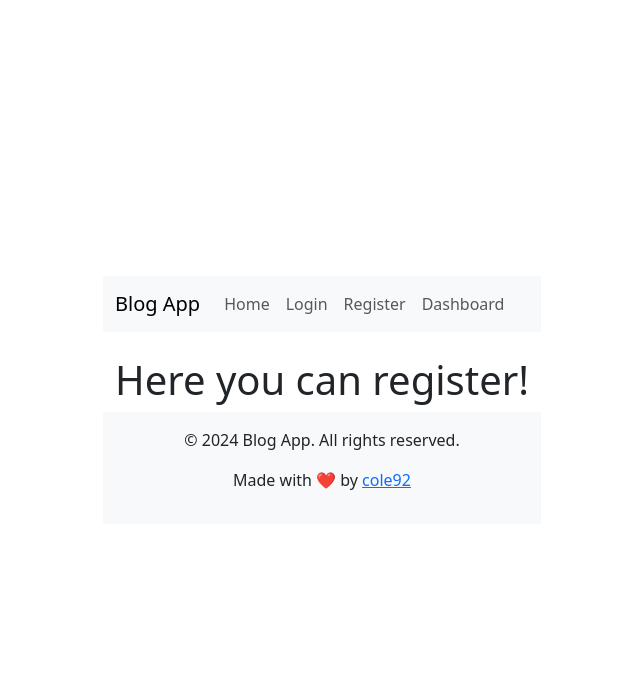
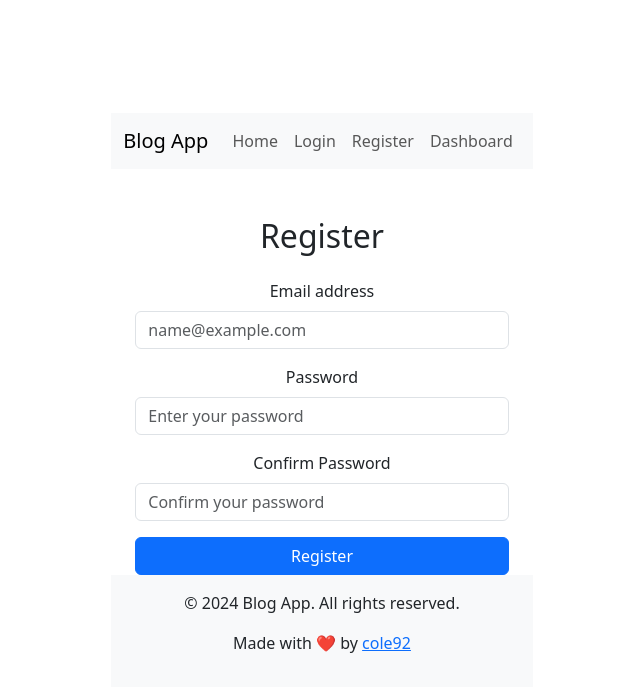
Before and after one commit to cole92/liferecompiled, a React (Vite) app: page /register in a window 1280 px wide. Shown: the top 692 px of the page, without its empty margins (318-958 px from the left). Built offline with nearby package versions, Linux system fonts and the light colour scheme.

Commit message:
Setup Firebase and added basic Register form

```diff
--- a/package.json
+++ b/package.json
@@ -11,6 +11,7 @@
   },
   "dependencies": {
     "bootstrap": "^5.3.3",
+    "firebase": "^11.0.2",
     "prop-types": "^15.8.1",
     "react": "^18.3.1",
     "react-bootstrap": "^2.10.6",
--- a/src/components/Header.jsx
+++ b/src/components/Header.jsx
@@ -1,5 +1,4 @@
 import { Link } from "react-router-dom";
-import "bootstrap/dist/css/bootstrap.min.css";
 
 const Header = () => {
   return (
--- a/src/main.jsx
+++ b/src/main.jsx
@@ -1,6 +1,7 @@
 import { createRoot } from "react-dom/client";
 import "./index.css";
 import App from "./App.jsx";
+import "bootstrap/dist/js/bootstrap.bundle.min.js";
 import "bootstrap/dist/css/bootstrap.min.css";
 import { BrowserRouter } from "react-router-dom";
 
--- a/src/pages/Register.jsx
+++ b/src/pages/Register.jsx
@@ -1,5 +1,54 @@
 const Register = () => {
-  return <h1>Here you can register!</h1>;
+  return (
+    <div className="container mt-5">
+      <h2 className="text-center mb-4">Register</h2>
+      <form>
+        {/* Email */}
+        <div className="mb-3">
+          <label htmlFor="email" className="form-label">
+            Email address
+          </label>
+          <input
+            type="email"
+            className="form-control"
+            id="email"
+            placeholder="name@example.com"
+          />
+        </div>
+
+        {/* Password */}
+        <div className="mb-3">
+          <label htmlFor="password" className="form-label">
+            Password
+          </label>
+          <input
+            type="password"
+            className="form-control"
+            id="password"
+            placeholder="Enter your password"
+          />
+        </div>
+
+        {/* Confirm Password */}
+        <div className="mb-3">
+          <label htmlFor="confirm-password" className="form-label">
+            Confirm Password
+          </label>
+          <input
+            type="password"
+            className="form-control"
+            id="confirm-password"
+            placeholder="Confirm your password"
+          />
+        </div>
+
+        {/* Submit Button */}
+        <button type="submit" className="btn btn-primary w-100">
+          Register
+        </button>
+      </form>
+    </div>
+  );
 };
 
 export default Register;
```
Also changed, not shown: src/firebase.js (added, +20 -0 lines), 1 other file (tests, documents, lock files or other folders).
